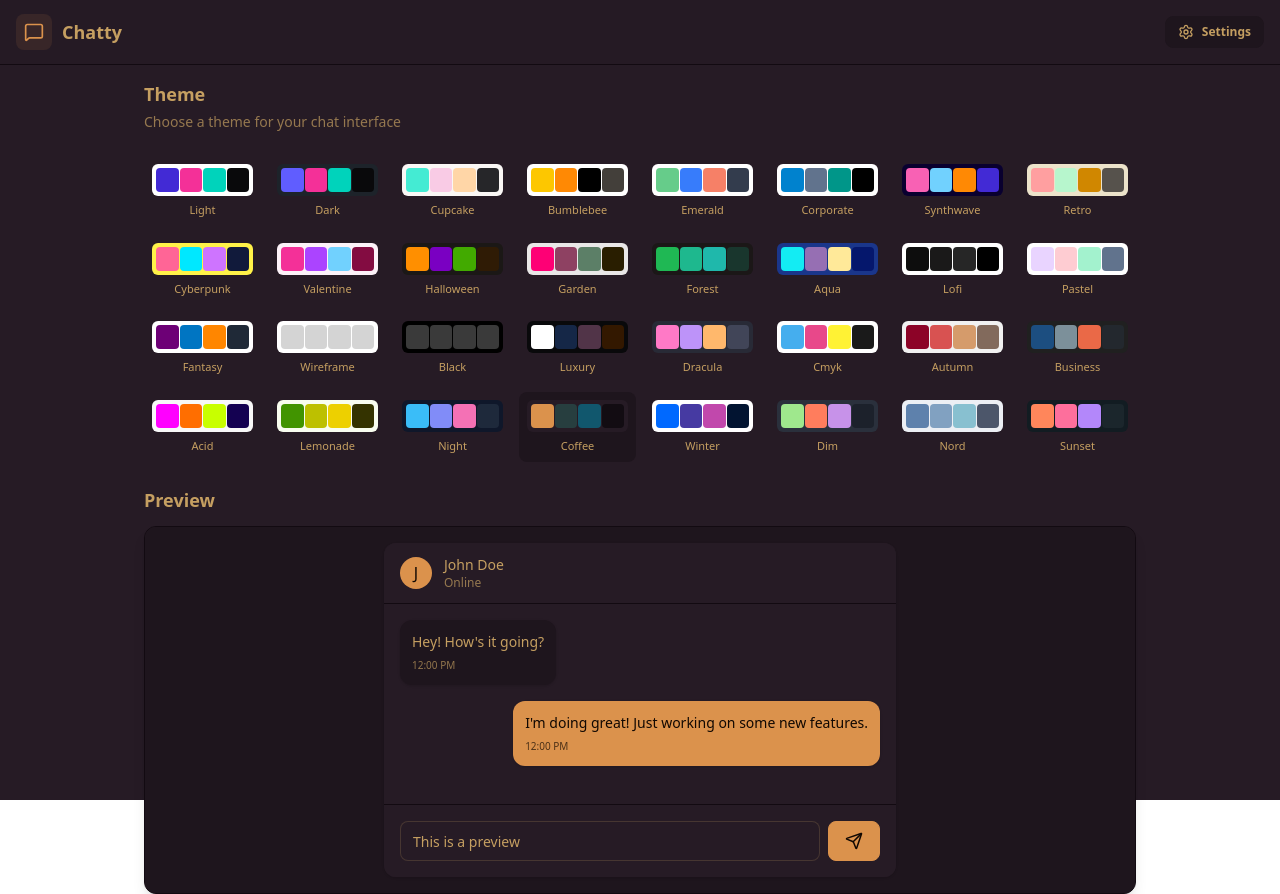
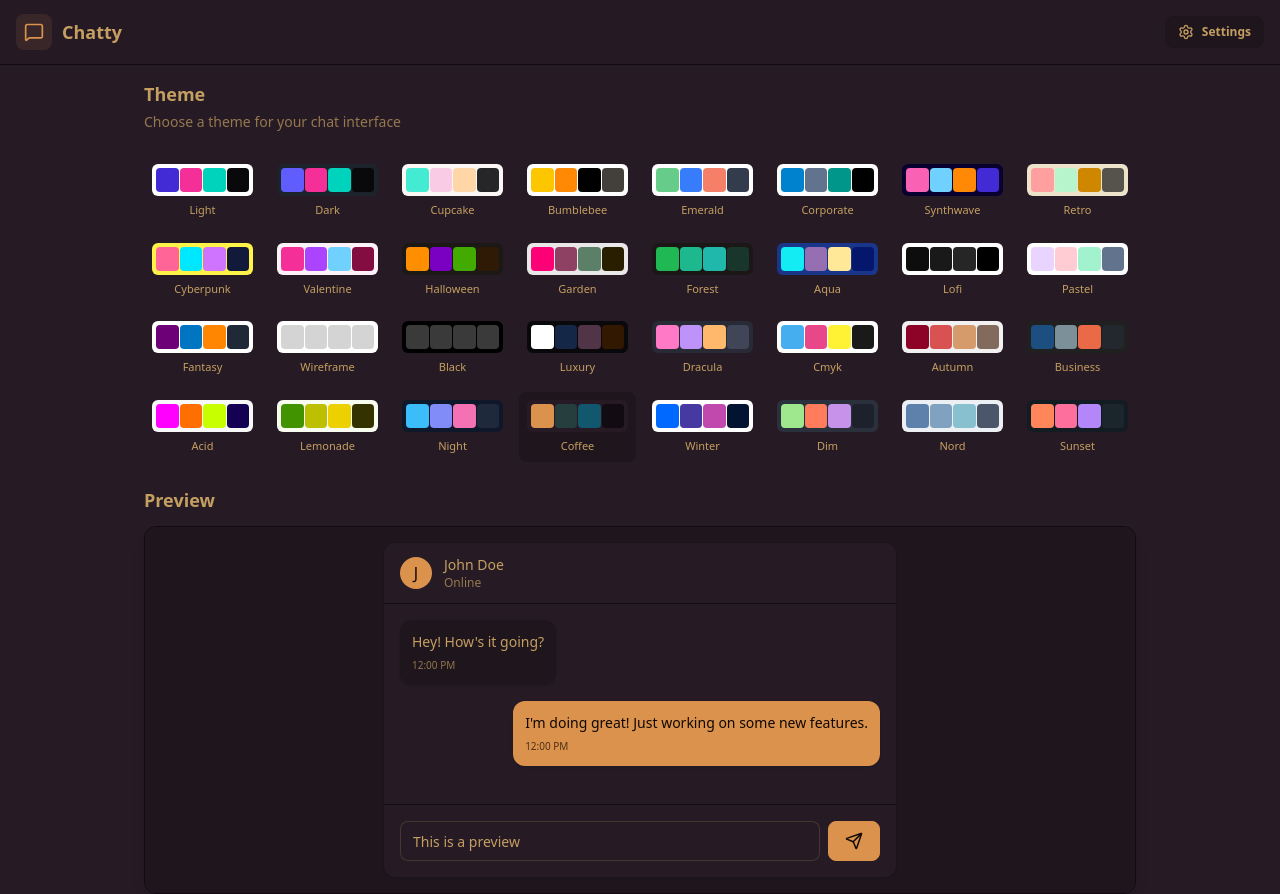
Before and after one commit to ManavShelar/Chat-App, a React (Vite) app in the folder frontend/: page /settings in a window 1280 px wide. Built offline with nearby package versions, Linux system fonts and the light colour scheme; no server answers.

Commit message:
Css Issues

```diff
--- a/frontend/src/index.css
+++ b/frontend/src/index.css
@@ -1,4 +1,39 @@
 @import "tailwindcss";
+
+/* ---------- Base Layer (applied globally) ---------- */
+@layer base {
+  html, body, #root {
+    height: 100%;
+    width: 100%;
+    margin: 0;
+    padding: 0;
+  }
+
+  body {
+    @apply bg-base-100 text-base-content font-sans;
+  }
+
+  input, button, textarea, select {
+    @apply appearance-none outline-none;
+  }
+
+
+}
+
+/* ---------- Custom Scrollbars ---------- */
+@layer utilities {
+  ::-webkit-scrollbar {
+    width: 8px;
+    height: 8px;
+  }
+  ::-webkit-scrollbar-thumb {
+    @apply bg-base-300 rounded-lg;
+  }
+  ::-webkit-scrollbar-track {
+    @apply bg-base-100;
+  }
+}
+
 @plugin "daisyui" {
   themes: "light",
       "dark",
--- a/frontend/src/pages/ProfilePage.jsx
+++ b/frontend/src/pages/ProfilePage.jsx
@@ -22,7 +22,7 @@ const ProfilePage = () => {
   };
 
   return (
-    <div className="h-screen pt-20">
+    <div className="pt-20 h-screen overflow-hidden">
       <div className="max-w-2xl mx-auto p-4 py-8">
         <div className="bg-base-300 rounded-xl p-6 space-y-8">
           <div className="text-center">
--- a/frontend/src/pages/SettingsPage.jsx
+++ b/frontend/src/pages/SettingsPage.jsx
@@ -11,7 +11,7 @@ const SettingsPage = () => {
   const { theme, setTheme } = useThemeStore();
 
   return (
-    <div className="h-screen container mx-auto px-4 pt-20 max-w-5xl">
+    <div className="min-h-screen container mx-auto px-4 pt-20 max-w-5xl">
       <div className="space-y-6">
         <div className="flex flex-col gap-1">
           <h2 className="text-lg font-semibold">Theme</h2>
@@ -48,9 +48,9 @@ const SettingsPage = () => {
         <div className="rounded-xl border border-base-300 overflow-hidden bg-base-100 shadow-lg">
           <div className="p-4 bg-base-200">
             <div className="max-w-lg mx-auto">
-
+              {/* Mock Chat UI */}
               <div className="bg-base-100 rounded-xl shadow-sm overflow-hidden">
-
+                {/* Chat Header */}
                 <div className="px-4 py-3 border-b border-base-300 bg-base-100">
                   <div className="flex items-center gap-3">
                     <div className="w-8 h-8 rounded-full bg-primary flex items-center justify-center text-primary-content font-medium">
@@ -63,6 +63,7 @@ const SettingsPage = () => {
                   </div>
                 </div>
 
+                {/* Chat Messages */}
                 <div className="p-4 space-y-4 min-h-[200px] max-h-[200px] overflow-y-auto bg-base-100">
                   {PREVIEW_MESSAGES.map((message) => (
                     <div
@@ -89,7 +90,7 @@ const SettingsPage = () => {
                   ))}
                 </div>
 
-
+                {/* Chat Input */}
                 <div className="p-4 border-t border-base-300 bg-base-100">
                   <div className="flex gap-2">
                     <input
```
Also changed, not shown: frontend/src/App.css (+14 -0 lines).
